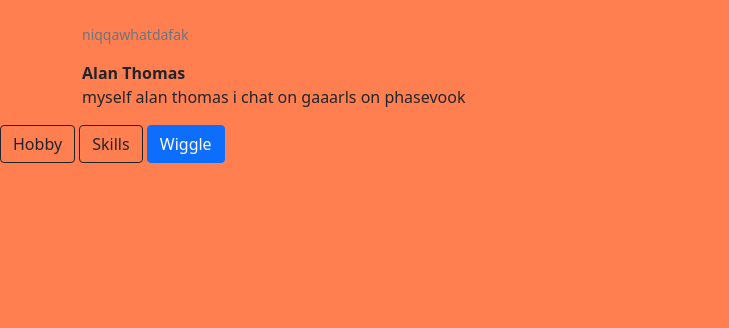
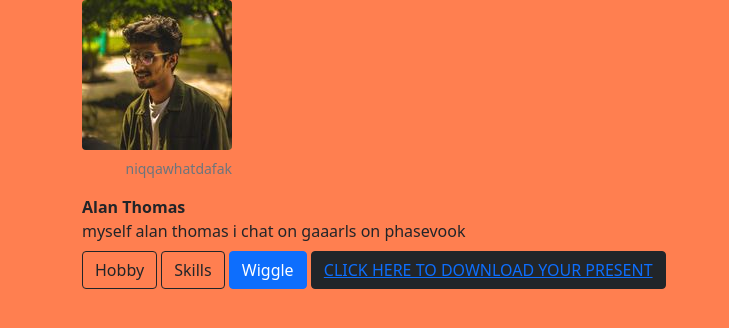
Before and after one commit to wheezyturbo/flaskdeploy, a Flask app: page /about in a window 1280 px wide. Shown: the part 56-384 px from the top of the page, without its empty margins (0-729 px from the left). Run offline with Flask 2, Linux system fonts and the light colour scheme; some libraries are stand-ins or nearby versions.

Commit message:
update 2

```diff
--- a/templates/about.html
+++ b/templates/about.html
@@ -1,9 +1,6 @@
 {% extends 'base.html' %}
 {% block title %} Home{% endblock title %}
 {% block body %}
-<script src="https://code.jquery.com/jquery-3.2.1.slim.min.js" integrity="sha384-KJ3o2DKtIkvYIK3UENzmM7KCkRr/rE9/Qpg6aAZGJwFDMVNA/GpGFF93hXpG5KkN" crossorigin="anonymous"></script>
-<script src="https://cdn.jsdelivr.net/npm/popper.js@1.12.9/dist/umd/popper.min.js" integrity="sha384-ApNbgh9B+Y1QKtv3Rn7W3mgPxhU9K/ScQsAP7hUibX39j7fakFPskvXusvfa0b4Q" crossorigin="anonymous"></script>
-<script src="https://cdn.jsdelivr.net/npm/bootstrap@4.0.0/dist/js/bootstrap.min.js" integrity="sha384-JZR6Spejh4U02d8jOt6vLEHfe/JQGiRRSQQxSfFWpi1MquVdAyjUar5+76PVCmYl" crossorigin="anonymous"></script>
 <style>
     body{
         background:coral;
@@ -11,18 +8,17 @@
 </style>
 <div class = "container">
     <figure class="figure">
-        <img src="" class="figure-img img-fluid rounded">
+        <img src="static/chad.jpg" class="figure-img img-fluid rounded">
         <figcaption class="figure-caption text-end">niqqawhatdafak</figcaption>
       </figure>
     <dl>
         <dt>Alan Thomas </dt>
         <dd>myself alan thomas i chat on gaaarls on phasevook</dd>
-    </dl>
-</div>
         <p>
             <a class="btn btn-outline-dark" data-toggle="collapse" href="#multiCollapseExample1" role="button" aria-expanded="false" aria-controls="multiCollapseExample1">Hobby</a>
             <button class="btn btn-outline-dark" type="button" data-toggle="collapse" data-target="#multiCollapseExample2" aria-expanded="false" aria-controls="multiCollapseExample2">Skills</button>
             <button class="btn btn-primary" type="button" data-toggle="collapse" data-target=".multi-collapse" aria-expanded="false" aria-controls="multiCollapseExample1 multiCollapseExample2">Wiggle</button>
+            <button class="btn btn-dark" type="button" data-toggle="collapse" aria-expanded="false"><a href="static/chad.jpg">CLICK HERE TO DOWNLOAD YOUR PRESENT</a></button>
         </p>
           <div class="row">
             <div class="col">
@@ -40,6 +36,9 @@
               </div>
             </div>
           </div>
+    </dl>
+</div>
+
 
 
 {% endblock body %}
--- a/templates/base.html
+++ b/templates/base.html
@@ -22,6 +22,9 @@
             background:url('https://images7.alphacoders.com/890/890283.jpg');
         }
     </style>
+    <script src="https://code.jquery.com/jquery-3.2.1.slim.min.js" integrity="sha384-KJ3o2DKtIkvYIK3UENzmM7KCkRr/rE9/Qpg6aAZGJwFDMVNA/GpGFF93hXpG5KkN" crossorigin="anonymous"></script>
+    <script src="https://cdn.jsdelivr.net/npm/popper.js@1.12.9/dist/umd/popper.min.js" integrity="sha384-ApNbgh9B+Y1QKtv3Rn7W3mgPxhU9K/ScQsAP7hUibX39j7fakFPskvXusvfa0b4Q" crossorigin="anonymous"></script>
+    <script src="https://cdn.jsdelivr.net/npm/bootstrap@4.0.0/dist/js/bootstrap.min.js" integrity="sha384-JZR6Spejh4U02d8jOt6vLEHfe/JQGiRRSQQxSfFWpi1MquVdAyjUar5+76PVCmYl" crossorigin="anonymous"></script>
 </head>
 
 <body>
```
Also changed, not shown: todo.db. Lines whose indentation alone changed are shown as unchanged.
